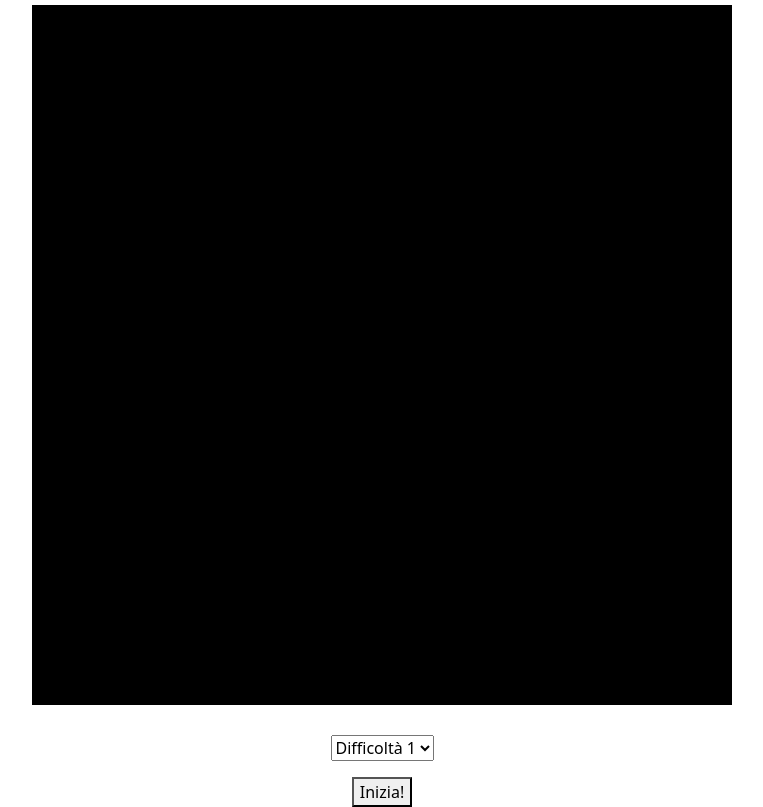
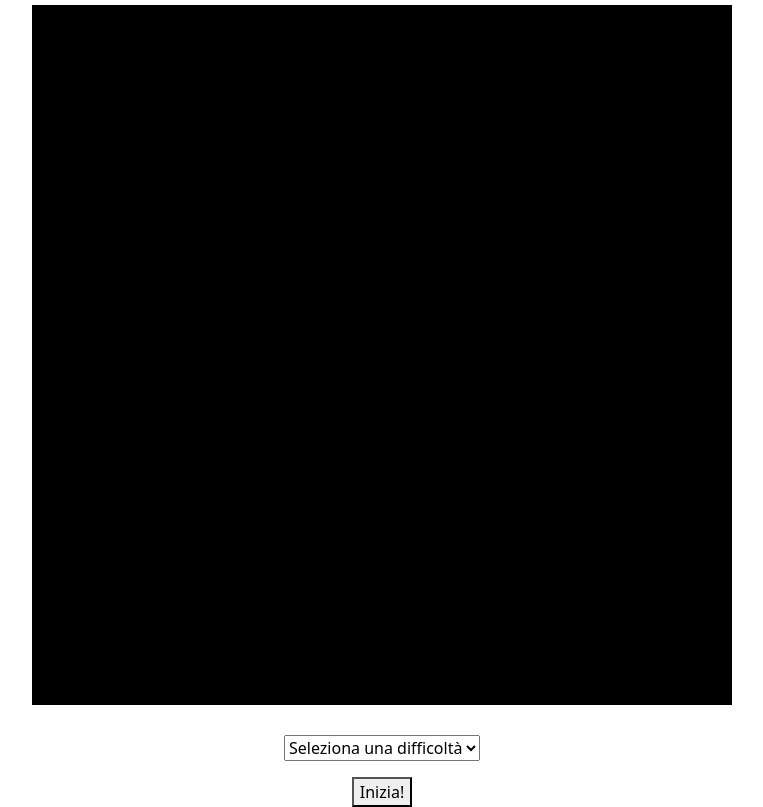
Before and after one commit to DavideGila/js-campominato-grid, a plain HTML site: page bonus/index.html in a window 1280 px wide. Shown: the part 73-880 px from the top of the page, without its empty margins (258-1021 px from the left). Drawn offline with nearby package versions, Linux system fonts and the light colour scheme.

Commit message:
fixed values for option

```diff
--- a/bonus/index.html
+++ b/bonus/index.html
@@ -17,9 +17,10 @@
     <div class="container-fluid d-flex flex-column-reverse">
         <button>Inizia!</button>
         <select name="difficulty" id="difficulty">
-        <option value="difficulty-1" id="difficulty-1">Difficoltà 1</option>
-        <option value="difficulty-2" id="difficulty-2">Difficoltà 2</option>
-        <option value="difficulty-3" id="difficulty-3">Difficoltà 3</option>
+            <option value="">Seleziona una difficoltà</option>
+            <option value="100">Difficoltà 1</option>
+            <option value="81">Difficoltà 2</option>
+            <option value="49">Difficoltà 3</option>
     </select>
     <script src="js/script.js"></script>
     </div>
```
